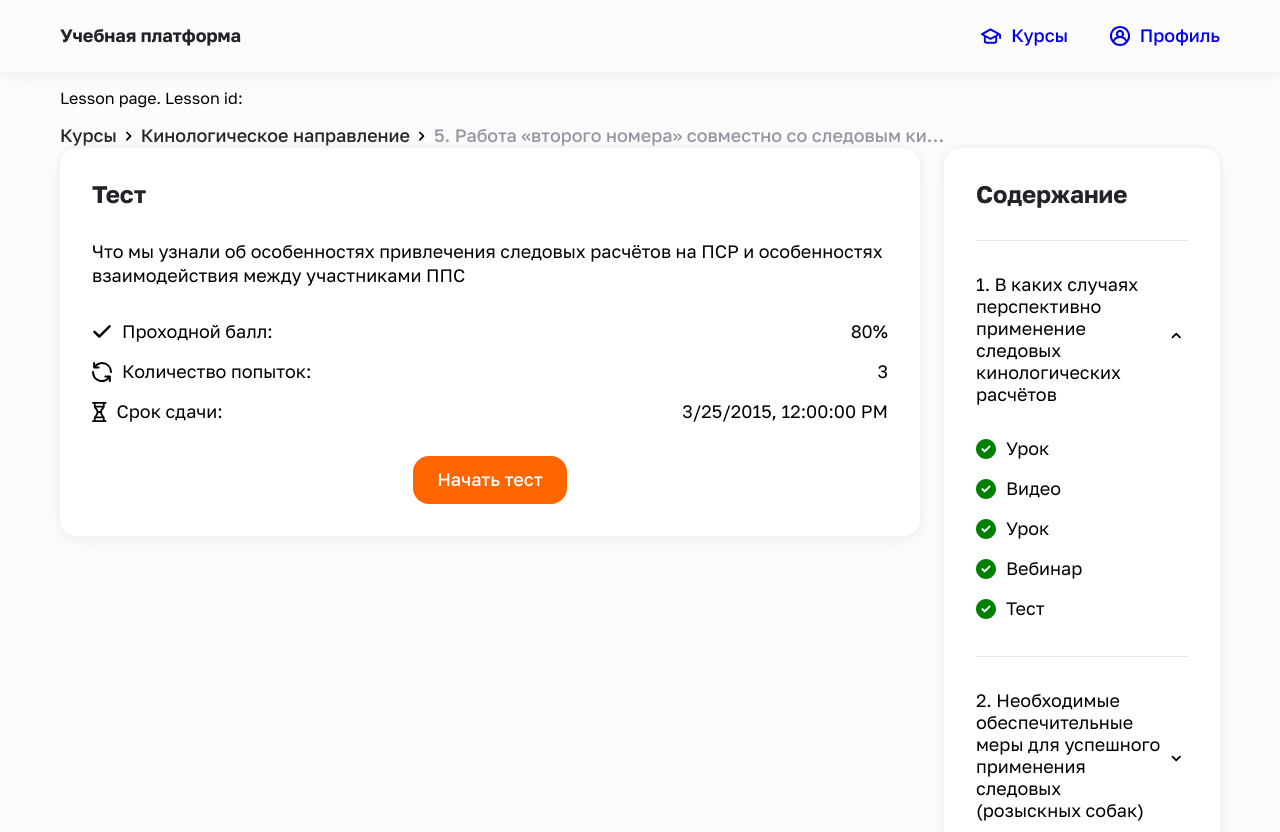
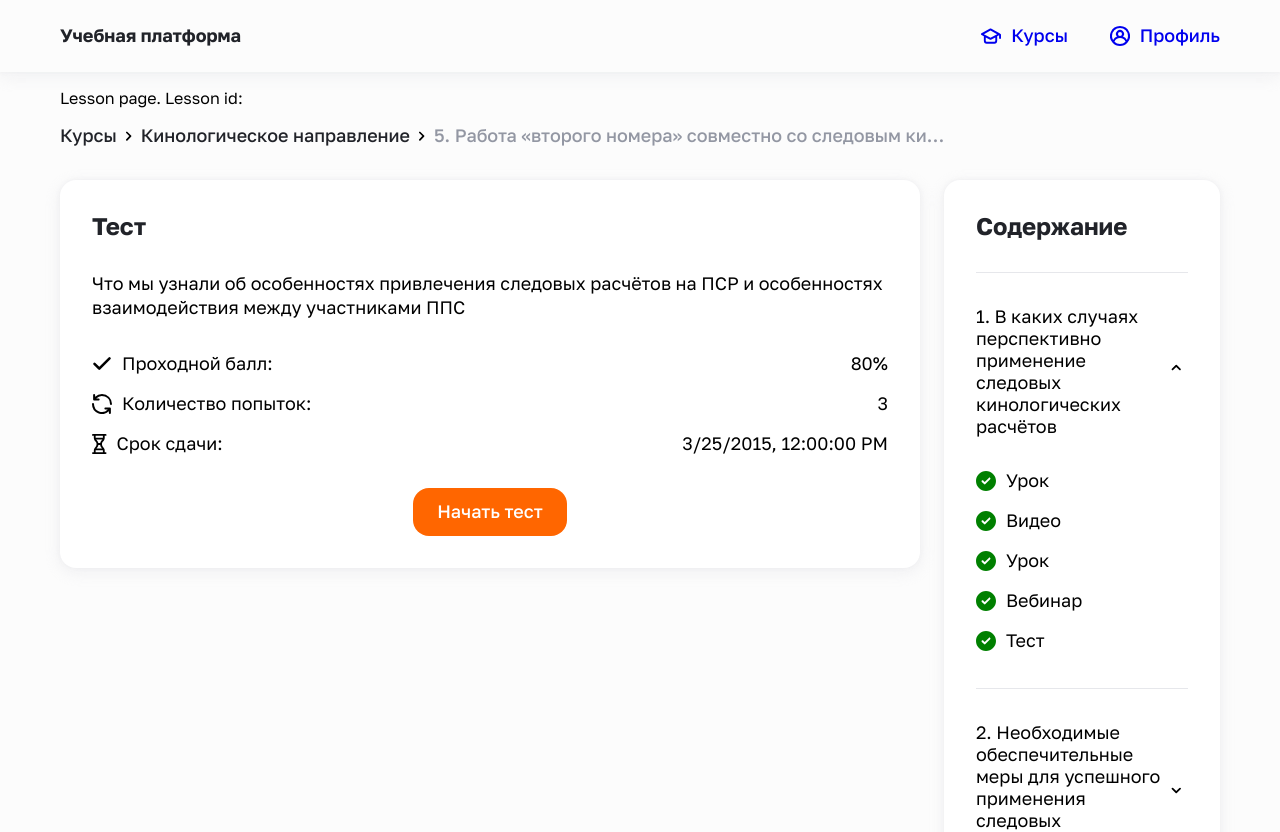
Before and after one commit to Studio-Yandex-Practicum/lizaalert_frontend, a React (Create React App) app: page /1/1 in a window 1280 px wide. Shown: the top 832 px of the page. Built offline with nearby package versions, Linux system fonts and the light colour scheme.

Commit message:
add-className-prop-to-breadcrumbs

```diff
--- a/src/components/organisms/breadcrumbs/breadcrumbs.jsx
+++ b/src/components/organisms/breadcrumbs/breadcrumbs.jsx
@@ -1,12 +1,14 @@
+import PropTypes from 'prop-types';
+import classnames from 'classnames';
 import { Link } from 'react-router-dom';
 import { Icon } from '../../atoms';
 import { useBreadcrumbs } from '../../../hooks';
 import styles from './breadcrumbs.module.scss';
 
-function Breadcrumbs() {
+function Breadcrumbs({ className }) {
   const breadcrumbs = useBreadcrumbs();
   return (
-    <div className={styles.breadcrumbs}>
+    <div className={classnames(styles.breadcrumbs, className)}>
       {breadcrumbs.map((link, i) => (
         <span className={styles.breadcrumb} key={link.path}>
           <Link className={styles.link} to={link.path}>
@@ -21,4 +23,12 @@ function Breadcrumbs() {
   );
 }
 
+Breadcrumbs.propTypes = {
+  className: PropTypes.string,
+};
+
+Breadcrumbs.defaultProps = {
+  className: '',
+};
+
 export default Breadcrumbs;
--- a/src/components/pages/lesson/lesson.jsx
+++ b/src/components/pages/lesson/lesson.jsx
@@ -10,7 +10,7 @@ function Lesson() {
   return (
     <div className="container">
       <p>Lesson page. Lesson id: {lessonId}</p>
-      <Breadcrumbs />
+      <Breadcrumbs className={styles.breadcrumbs} />
       <div className={styles.lesson}>
         <TestContent test={mockTest[0]} />
         <CourseContent
--- a/src/components/pages/lesson/lesson.module.scss
+++ b/src/components/pages/lesson/lesson.module.scss
@@ -14,3 +14,7 @@
   width: 32%;
   max-width: 424px;
 }
+
+.breadcrumbs {
+  margin-bottom: 32px;
+}
```
